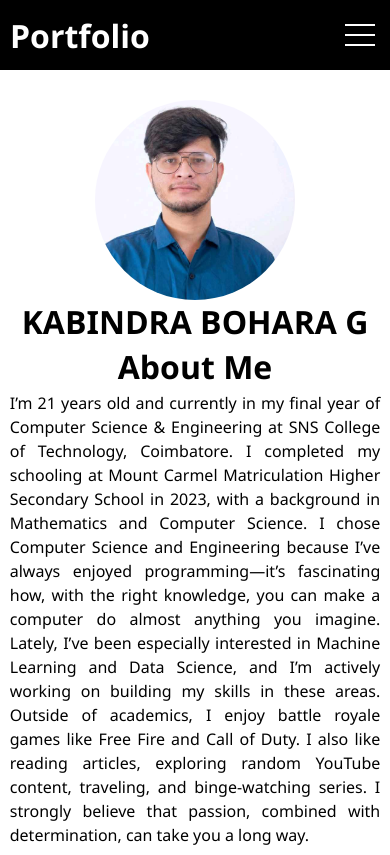
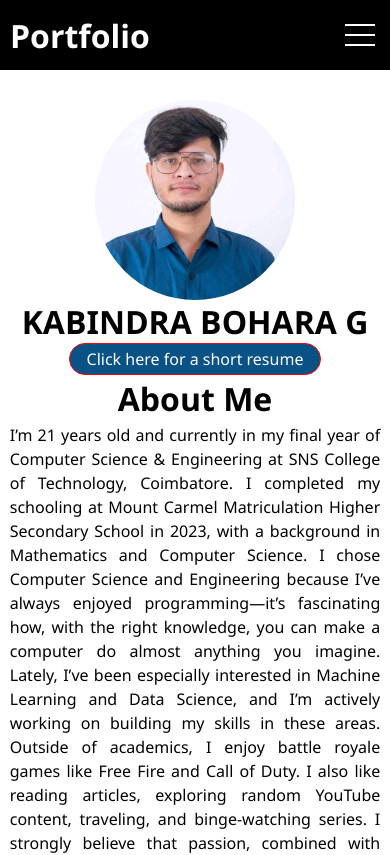
Before and after one commit to kabindrabohara078/portfolio, a React app: page / in a window 390 px wide. Shown: the top 855 px of the page. Built offline with nearby package versions, Linux system fonts and the light colour scheme; the HTML template or start-up script is replaced by a standard one.

Commit message:
contact added[mobile]v8

```diff
--- a/src/pages/About.jsx
+++ b/src/pages/About.jsx
@@ -1,5 +1,6 @@
 import React from 'react'
 import './Pages.css'
+import { Link } from 'react-router-dom'
 
 const About = () => {
     return (
@@ -12,12 +13,23 @@ const About = () => {
 
             <h1 className='name-down' style={{ textAlign: 'center' }}>KABINDRA BOHARA G</h1>
 
+            <div className="one-page-quick">
+                <div className="page-quick">
+
+                    <Link to='https://one-page-resume-ashen.vercel.app/'>
+                        <div className="click-quick">
+                            Click here for a short resume
+                        </div>
+                    </Link>
+                </div>
+            </div>
+
             <div className="about">
                 <h1>About Me</h1> <br className='bracket' />
 
-                    <p>
-                        I’m 21 years old and currently in my final year of Computer Science & Engineering at SNS College of Technology, Coimbatore. I completed my schooling at Mount Carmel Matriculation Higher Secondary School in 2023, with a background in Mathematics and Computer Science. I chose Computer Science and Engineering because I’ve always enjoyed programming—it’s fascinating how, with the right knowledge, you can make a computer do almost anything you imagine. Lately, I’ve been especially interested in Machine Learning and Data Science, and I’m actively working on building my skills in these areas. Outside of academics, I enjoy battle royale games like Free Fire and Call of Duty. I also like reading articles, exploring random YouTube content, traveling, and binge-watching series. I strongly believe that passion, combined with determination, can take you a long way.
-                    </p>
+                <p>
+                    I’m 21 years old and currently in my final year of Computer Science & Engineering at SNS College of Technology, Coimbatore. I completed my schooling at Mount Carmel Matriculation Higher Secondary School in 2023, with a background in Mathematics and Computer Science. I chose Computer Science and Engineering because I’ve always enjoyed programming—it’s fascinating how, with the right knowledge, you can make a computer do almost anything you imagine. Lately, I’ve been especially interested in Machine Learning and Data Science, and I’m actively working on building my skills in these areas. Outside of academics, I enjoy battle royale games like Free Fire and Call of Duty. I also like reading articles, exploring random YouTube content, traveling, and binge-watching series. I strongly believe that passion, combined with determination, can take you a long way.
+                </p>
             </div>
             <br />
 
@@ -30,7 +42,7 @@ const About = () => {
                 </ul>
 
             </div>
-                <br /><br /> <br />
+            <br /><br /> <br />
 
 
 
--- a/src/pages/Pages.css
+++ b/src/pages/Pages.css
@@ -5,7 +5,28 @@
 li{
     list-style: none;
 }
+.one-page-quick{
+    display: flex;
+    justify-content: center;
+    align-items: center;
+}
+.one-page-quick .page-quick{
+    width: 250px;
+    background-color: #095285;
+    height: 30px;
+    border-radius: 20px;
+    border: 1px solid red;
 
+}
+.one-page-quick .page-quick a{
+    text-decoration: none;
+    color: white;
+    width: 100%;
+    display: flex;
+    justify-content: center;
+    align-items: center;
+    height: 100%;
+}
 
 .profile-image img{
     height: 200px;
```
